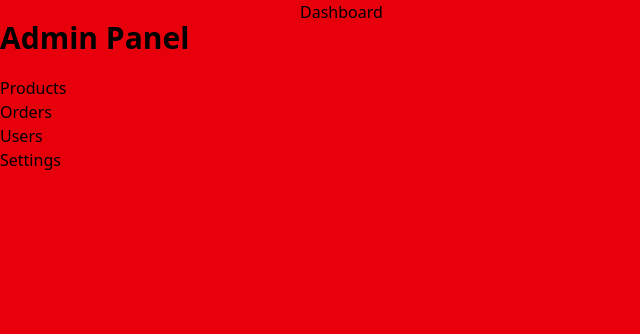
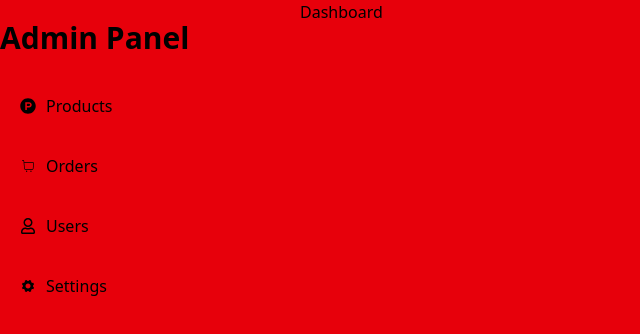
Before and after one commit to Himeshas/mern-frontend, a React (Vite) app: page /admin in a window 1280 px wide. Shown: the top 334 px of the page, without its empty margins (0-640 px from the left). Built offline with nearby package versions, Linux system fonts and the light colour scheme.

Commit message:
Login page create part one.

```diff
--- a/package.json
+++ b/package.json
@@ -12,6 +12,7 @@
   "dependencies": {
     "react": "^19.1.1",
     "react-dom": "^19.1.1",
+    "react-icons": "^5.5.0",
     "react-router-dom": "^7.9.1",
     "tailwindcss": "^4.1.14"
   },
--- a/src/pages/adminpage.jsx
+++ b/src/pages/adminpage.jsx
@@ -1,15 +1,18 @@
 import {Link, Route , Routes } from "react-router-dom";
+import { FaProductHunt } from "react-icons/fa6";
+import { CiShoppingCart } from "react-icons/ci";
+import { FaRegUser } from "react-icons/fa";
+import { IoIosSettings } from "react-icons/io";
 
 export default function AdminPage() {
   return (
     <div className="w-full h-screen bg-red-600 flex">
         <div className="w-[300px] h-full flex flex-col">
           <span className="text-3xl font-bold my-5">Admin Panel</span>
-
-          <Link to="/admin/products">Products</Link>
-          <Link to="/admin/orders">Orders</Link>
-          <Link to="/admin/users">Users</Link>
-          <Link to="/admin/settings">Settings</Link>
+          <Link className="flex flex-row h-[60px] w-full p-[20px] items-center gap-[10px]" to="/admin/products"><FaProductHunt />Products</Link>
+          <Link className="flex flex-row h-[60px] w-full p-[20px] items-center gap-[10px]" to="/admin/orders"><CiShoppingCart />Orders</Link>
+          <Link className="flex flex-row h-[60px] w-full p-[20px] items-center gap-[10px]" to="/admin/users"><FaRegUser />Users</Link>
+          <Link className="flex flex-row h-[60px] w-full p-[20px] items-center gap-[10px]" to="/admin/settings"><IoIosSettings />Settings</Link>
         </div>
 
         <div className="w-[calc(100%-300px)] h-full">
--- a/src/pages/loginPage.jsx
+++ b/src/pages/loginPage.jsx
@@ -1,10 +1,25 @@
 import React from 'react'
+import { Link } from 'react-router-dom'
 
 export default function LoginPage() {
   return (
-    <div>
+    <div className='w-full h-screen bg-[url(./background.jpg)] bg-cover bg-center flex justify-center items-center'>
 
-        <span>This is login page</span>
+      <div className='w-[500px] h-[500px] backdrop-blur-sm rounded-[30px] shadow-2xl text-white flex flex-col items-center justify-center relative gap-[20px]'>
+        <h1 className='absolute top-[20px] text-2xl font-bold text-center my-5'>Log In</h1>
+        <div className='w-[350px] flex flex-col  '>
+          <span className='text-lg  '>Email</span>
+          <input type="text" className='w-[350px] h-[60px] border border-white rounded-xl focus:border-blue-600 focus:outline-none text-black'/>
+        </div>
+        <div className='w-[350px] flex flex-col  '>
+          <span className='text-lg  '>Password</span>
+          <input type="password" className='w-[350px] h-[60px] border border-white rounded-xl focus:border-blue-600 focus:outline-none text-black'/>
+        </div>
+
+        <button className='w-[350px] h-[40px] bg-blue-700 rounded-xl text-white text-lg mt-5 hover:bg-blue-500 transition-all duration-300'>Login</button>
+        <p>Don't have an account? <Link to='/register' className='text-blue-500'>Sign Up</Link> from here.</p>
+      </div>
+
 
     </div>
   )
```
Also changed, not shown: public/background.jpg (added), 1 other file (tests, documents, lock files or other folders).
